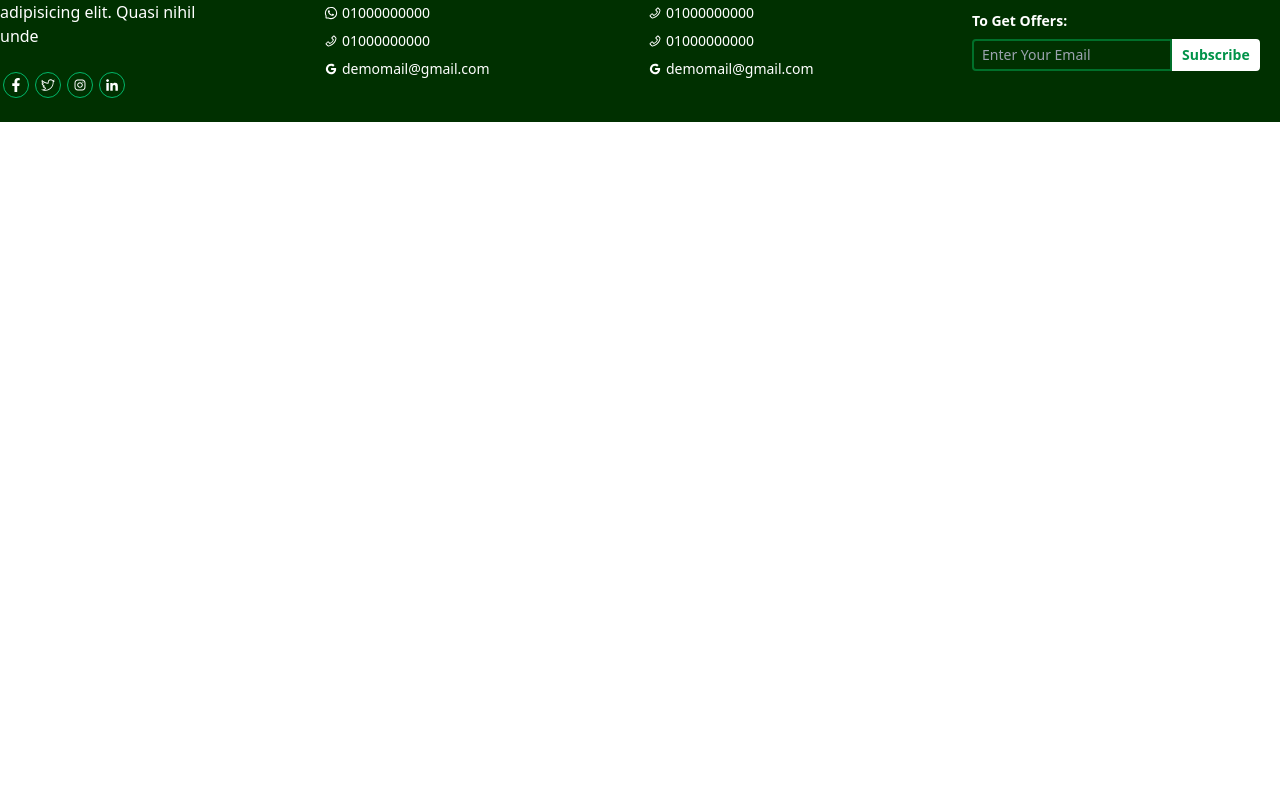
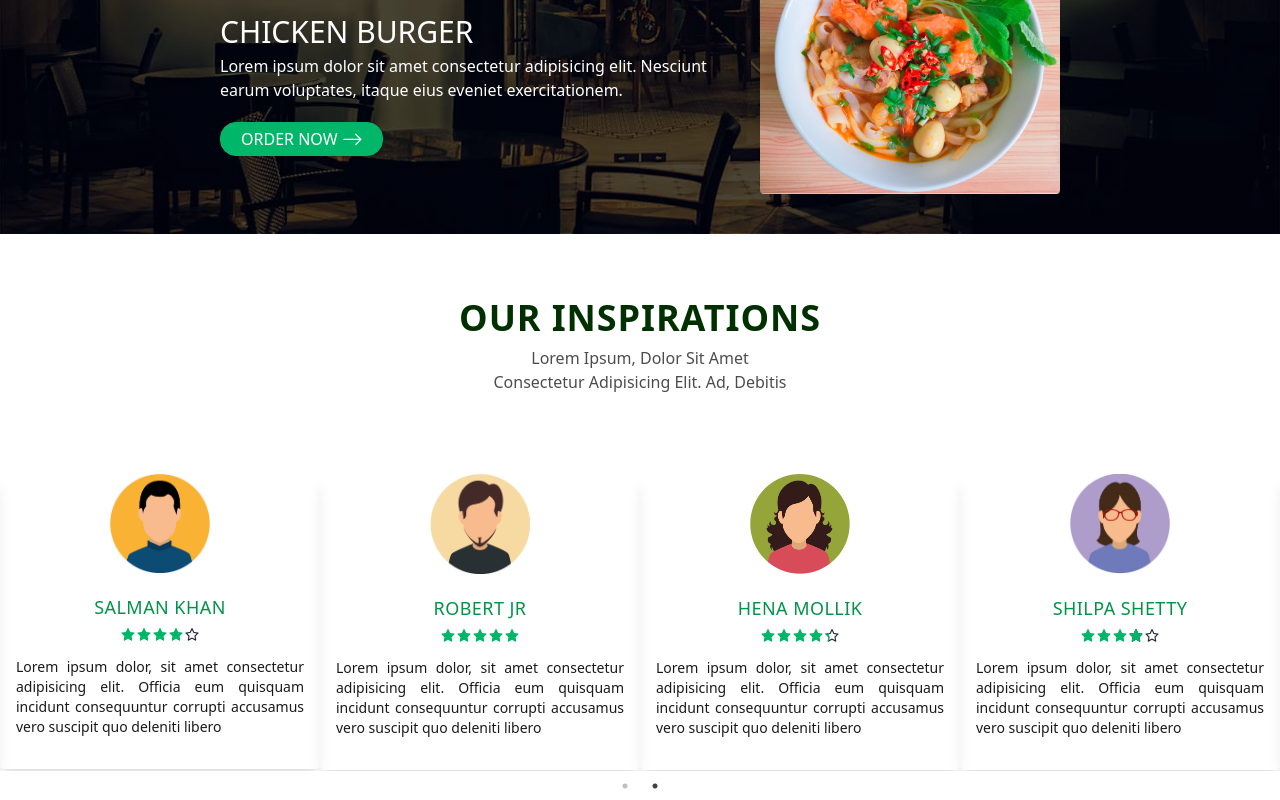
Before and after one commit to samsuzzaman1998/1.Restaurant-Website-Frontend, a React (Create React App) app: page / in a window 1280 px wide. Shown: the part 3300-4100 px from the top of the page. Before the commit the page ends 3422 px from the top, so only its background shows below. Built offline with nearby package versions, Linux system fonts and the light colour scheme.

Commit message:
add hot deal and testimonial sec hompage

```diff
--- a/package.json
+++ b/package.json
@@ -10,8 +10,11 @@
         "react": "^18.2.0",
         "react-dom": "^18.2.0",
         "react-icons": "^4.7.1",
+        "react-rating": "^2.0.5",
         "react-router-dom": "^6.8.1",
         "react-scripts": "5.0.1",
+        "react-slick": "^0.29.0",
+        "slick-carousel": "^1.8.1",
         "web-vitals": "^2.1.4"
     },
     "scripts": {
--- a/public/index.html
+++ b/public/index.html
@@ -15,15 +15,20 @@
       user's mobile device or desktop. See https://developers.google.com/web/fundamentals/web-app-manifest/
     -->
         <link rel="manifest" href="%PUBLIC_URL%/manifest.json" />
-    <!--
-      Notice the use of %PUBLIC_URL% in the tags above.
-      It will be replaced with the URL of the `public` folder during the build.
-      Only files inside the `public` folder can be referenced from the HTML.
 
-      Unlike "/favicon.ico" or "favicon.ico", "%PUBLIC_URL%/favicon.ico" will
-      work correctly both with client-side routing and a non-root public URL.
-      Learn how to configure a non-root public URL by running `npm run build`.
-    -->
+        <!-- Slick Slide -->
+        <link
+            rel="stylesheet"
+            type="text/css"
+            charset="UTF-8"
+            href="https://cdnjs.cloudflare.com/ajax/libs/slick-carousel/1.6.0/slick.min.css"
+        />
+        <link
+            rel="stylesheet"
+            type="text/css"
+            href="https://cdnjs.cloudflare.com/ajax/libs/slick-carousel/1.6.0/slick-theme.min.css"
+        />
+
         <title>React App</title>
     </head>
     <body>
@@ -38,6 +43,5 @@
 
       To begin the development, run `npm start` or `yarn start`.
       To create a production bundle, use `npm run build` or `yarn build`.
-    -->
-  </body>
+    --></body>
 </html>
--- /dev/null
+++ b/src/components/nonShared/HomePageCom/HotDeal.js
@@ -0,0 +1,38 @@
+import React from "react";
+import hotDealBG from "../../../assets/hotDealBG.jpg";
+import CommonButton from "../../shared/CommonButton";
+import { foodData } from "../../../database/HomePageData";
+
+const HotDeal = () => {
+    const { _id, title, des, photo } = foodData[0];
+    return (
+        <section
+            className="px-3 xs:px-5 sm:px-8 md:px-8 xl:px-0 my-16  py-8 lg:py-10"
+            style={{
+                background: `linear-gradient(rgba(0, 0, 0, 0.7), rgba(0, 0, 0, 0.7)),url(${hotDealBG})`,
+                backgroundPosition: "center",
+                backgroundSize: "cover",
+            }}
+        >
+            <div className="w-full max-w-7xl mx-auto flex flex-col-reverse sm:flex-row  justify-center items-center gap-y-10 sm:gap-y-0 sm:gap-x-10">
+                <div className="">
+                    <h3 className="uppercase border-2 border-green-100 inline-block px-4 rounded-2xl  text-white text-xs tracking-wide">
+                        hot deal !!!
+                    </h3>
+                    <h2 className="uppercase text-lg sm:text-2xl md:text-3xl font-medium text-white mt-5 sm:mt-8">
+                        {title}
+                    </h2>
+                    <p className="w-full max-w-[500px] text-xs sm:text-sm md:text-base text-white mt-1 mb-5">
+                        {des}
+                    </p>
+                    <CommonButton btnName="order now" />
+                </div>
+                <div className="w-full max-w-[300px] rounded">
+                    <img src={photo} alt="food" className="w-full rounded" />
+                </div>
+            </div>
+        </section>
+    );
+};
+
+export default HotDeal;
--- /dev/null
+++ b/src/components/nonShared/HomePageCom/Testimonial.js
@@ -0,0 +1,93 @@
+import React from "react";
+import TestimonialCard from "./TestimonialCard";
+import { testimonialData } from "../../../database/HomePageData";
+import Slider from "react-slick";
+import SectionTitle from "../../shared/SecTitle";
+
+const Testimonial = () => {
+    // section data
+    const secTitleData = {
+        title: "our inspirations",
+        subtitle:
+            "Lorem ipsum, dolor sit amet consectetur adipisicing elit. Ad, debitis",
+    };
+    // Slider Settings
+    const settings = {
+        dots: true,
+        infinite: true,
+        speed: 500,
+        slidesToShow: 4,
+        slidesToScroll: 4,
+        initialSlide: 0,
+        autoplaySpeed: 4000,
+        autoplay: true,
+        pauseOnHover: true,
+        nextArrow: <SampleNextArrow />,
+        prevArrow: <SamplePrevArrow />,
+        responsive: [
+            {
+                breakpoint: 1024,
+                settings: {
+                    slidesToShow: 3,
+                    slidesToScroll: 3,
+                    infinite: true,
+                    dots: true,
+                },
+            },
+            {
+                breakpoint: 600,
+                settings: {
+                    slidesToShow: 2,
+                    slidesToScroll: 2,
+                    initialSlide: 2,
+                },
+            },
+            {
+                breakpoint: 480,
+                settings: {
+                    slidesToShow: 1,
+                    slidesToScroll: 1,
+                },
+            },
+        ],
+    };
+
+    return (
+        <section className="px-3 xs:px-5 sm:px-8 md:px-8 xl:px-0 my-16 w-full max-w-7xl mx-auto">
+            <SectionTitle
+                title={secTitleData.title}
+                subtitle={secTitleData.subtitle}
+            />
+            <Slider {...settings}>
+                {testimonialData.map((review) => {
+                    return <TestimonialCard key={review._id} review={review} />;
+                })}
+            </Slider>
+        </section>
+    );
+};
+
+export default Testimonial;
+
+// Two Controller Button (to hide them)
+function SampleNextArrow(props) {
+    const { className, style, onClick } = props;
+    return (
+        <div
+            className={className}
+            style={{ ...style, display: "none" }}
+            onClick={onClick}
+        />
+    );
+}
+
+function SamplePrevArrow(props) {
+    const { className, style, onClick } = props;
+    return (
+        <div
+            className={className}
+            style={{ ...style, display: "none" }}
+            onClick={onClick}
+        />
+    );
+}
--- /dev/null
+++ b/src/components/nonShared/HomePageCom/TestimonialCard.js
@@ -0,0 +1,37 @@
+import React from "react";
+import Rating from "react-rating";
+import { AiFillStar, AiOutlineStar } from "react-icons/ai";
+
+const TestimonialCard = ({ review }) => {
+    const { _id, customerName, customerPhoto, comment, rating } = review;
+    return (
+        <div className="flex flex-col justify-between shadow-lg hover:shadow-xl transition-all duration-200 rounded pb-4 relative group">
+            <div className="rounded-tl rounded-tr text-lg w-full max-w-[100px] mx-auto">
+                <img
+                    src={customerPhoto}
+                    alt="food"
+                    className="w-full rounded-tl rounded-tr"
+                />
+            </div>
+
+            <div className="mt-1 p-4">
+                <h4 className="uppercase font-medium tracking-wide text-[16px] sm:text-lg text-green-200 text-center">
+                    {customerName}
+                </h4>
+                <div className="flex justify-center mt-1">
+                    <Rating
+                        initialRating={rating}
+                        emptySymbol={<AiOutlineStar />}
+                        fullSymbol={<AiFillStar style={{ color: "#00B769" }} />}
+                        readonly
+                    ></Rating>
+                </div>
+                <p className="text-[13px] sm:text-sm text-justify  text-black opacity-90 mt-2">
+                    {comment}
+                </p>
+            </div>
+        </div>
+    );
+};
+
+export default TestimonialCard;
--- a/src/database/HomePageData.js
+++ b/src/database/HomePageData.js
@@ -2,6 +2,13 @@ import { MdOutlineHealthAndSafety, MdOutlineFastfood } from "react-icons/md"; //
 import { TbCurrencyDollar } from "react-icons/tb"; // for-1
 
 import food from "../assets/food.png"; // for-2
+
+import m1 from "../assets/M1.png"; // for-3
+import m2 from "../assets/M2.png"; // for-3
+import f3 from "../assets/F3.png"; // for-3
+import m3 from "../assets/M3.png"; // for-3
+import f1 from "../assets/F1.png"; // for-3
+import f2 from "../assets/F2.png"; // for-3
 
 // 1. Why Choose Section Data ================
 export const chooseData = [
@@ -98,3 +105,55 @@ export const foodData = [
         photo: food,
     },
 ];
+
+// 3. Testimonial data ===============
+export const testimonialData = [
+    {
+        _id: 1,
+        customerName: "john doe",
+        customerPhoto: m1,
+        comment:
+            "Lorem ipsum dolor, sit amet consectetur adipisicing elit. Officia eum quisquam incidunt consequuntur corrupti accusamus vero suscipit quo deleniti libero",
+        rating: 5,
+    },
+    {
+        _id: 2,
+        customerName: "angelina jolly",
+        customerPhoto: f1,
+        comment:
+            "Lorem ipsum dolor, sit amet consectetur adipisicing elit. Officia eum quisquam incidunt consequuntur corrupti accusamus vero suscipit quo deleniti libero",
+        rating: 4.5,
+    },
+    {
+        _id: 3,
+        customerName: "salman khan",
+        customerPhoto: m3,
+        comment:
+            "Lorem ipsum dolor, sit amet consectetur adipisicing elit. Officia eum quisquam incidunt consequuntur corrupti accusamus vero suscipit quo deleniti libero",
+        rating: 4,
+    },
+    {
+        _id: 4,
+        customerName: "Robert Jr",
+        customerPhoto: m2,
+        comment:
+            "Lorem ipsum dolor, sit amet consectetur adipisicing elit. Officia eum quisquam incidunt consequuntur corrupti accusamus vero suscipit quo deleniti libero",
+        rating: 5,
+    },
+    {
+        _id: 5,
+        customerName: "hena mollik",
+        customerPhoto: f2,
+        comment:
+            "Lorem ipsum dolor, sit amet consectetur adipisicing elit. Officia eum quisquam incidunt consequuntur corrupti accusamus vero suscipit quo deleniti libero",
+        rating: 4.3,
+    },
+    {
+        _id: 6,
+        customerName: "shilpa shetty",
+        customerPhoto: f3,
+        comment:
+            "Lorem ipsum dolor, sit amet consectetur adipisicing elit. Officia eum quisquam incidunt consequuntur corrupti accusamus vero suscipit quo deleniti libero",
+        rating: 3.9,
+    },
+];
--- a/src/pages/HomePage.js
+++ b/src/pages/HomePage.js
@@ -1,6 +1,8 @@
 import React from "react";
 import HomeHero from "../components/nonShared/HomePageCom/HomeHero";
+import HotDeal from "../components/nonShared/HomePageCom/HotDeal";
 import PopularFoods from "../components/nonShared/HomePageCom/PopularFoods";
+import Testimonial from "../components/nonShared/HomePageCom/Testimonial";
 import WhyChoose from "../components/nonShared/HomePageCom/WhyChoose";
 
 const HomePage = () => {
@@ -9,6 +11,8 @@ const HomePage = () => {
             <HomeHero />
             <WhyChoose />
             <PopularFoods />
+            <HotDeal />
+            <Testimonial />
         </div>
     );
 };
```
Also changed, not shown: 1 other file (tests, documents, lock files or other folders). Lines whose indentation alone changed are shown as unchanged.
